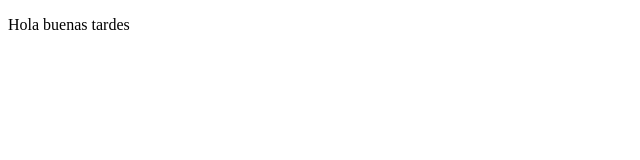
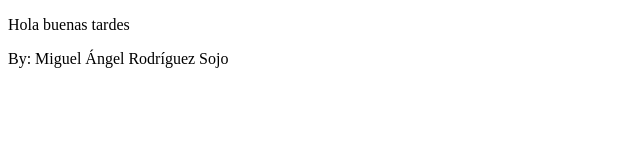
Before and after one commit to MiguelMrs/MARS, a plain HTML site: page index.html in a window 1280 px wide. Shown: the whole page, without its empty margins (0-640 px from the left). Drawn offline with Linux system fonts and the light colour scheme.

Commit message:
MARS - Fusionamos rama de 'RamaMARS' y añadimos pie de página

```diff
--- a/index.html
+++ b/index.html
@@ -8,5 +8,7 @@
 </head>
 <body>
     <p>Hola buenas tardes</p>
+
+    <footer>By: Miguel Ángel Rodríguez Sojo</footer>
 </body>
 </html>
```
